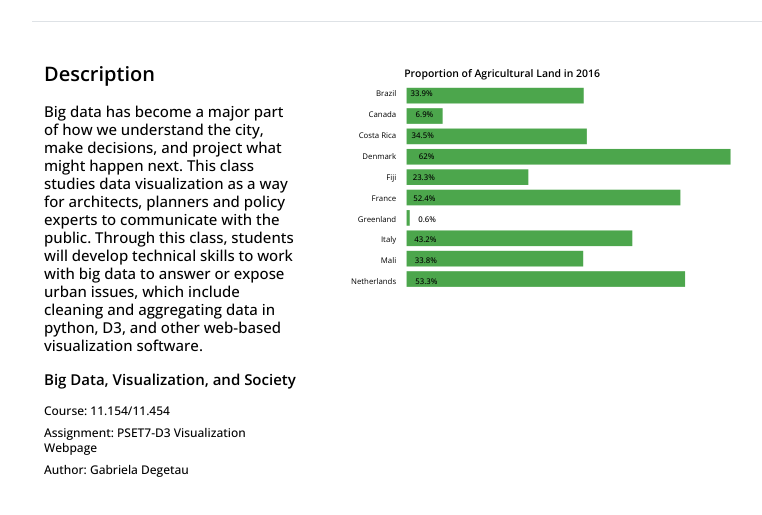
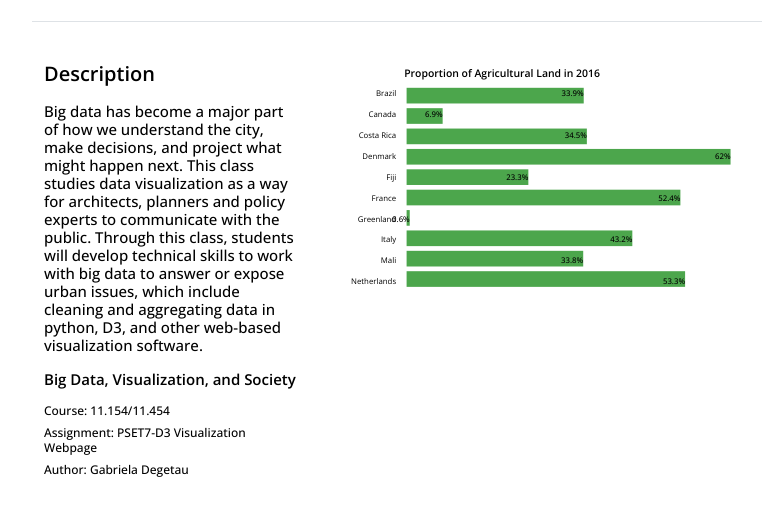
Before and after one commit to gdege93/pset7-index, a plain HTML site: page index.html in a window 1280 px wide. Shown: the part 151-666 px from the top of the page, without its empty margins (50-812 px from the left). Drawn offline with nearby package versions, Linux system fonts and the light colour scheme.

Commit message:
Update index.html

```diff
--- a/index.html
+++ b/index.html
@@ -110,7 +110,7 @@
 													.data(agriculturedata)
 													.enter()
 													.append("text")
-																	.attr("x",  (d, i) =>  i + 210 )
+													.attr("x",  d =>  d[1]*widthMultiplier + marginLeft +gap )
 											                .attr("y", (d, i) =>  i * (barHeight + gap) + marginTop + barHeight/1 + 16)
 
 													.attr("text-anchor", "end")
```
Lines whose indentation alone changed are shown as unchanged.
